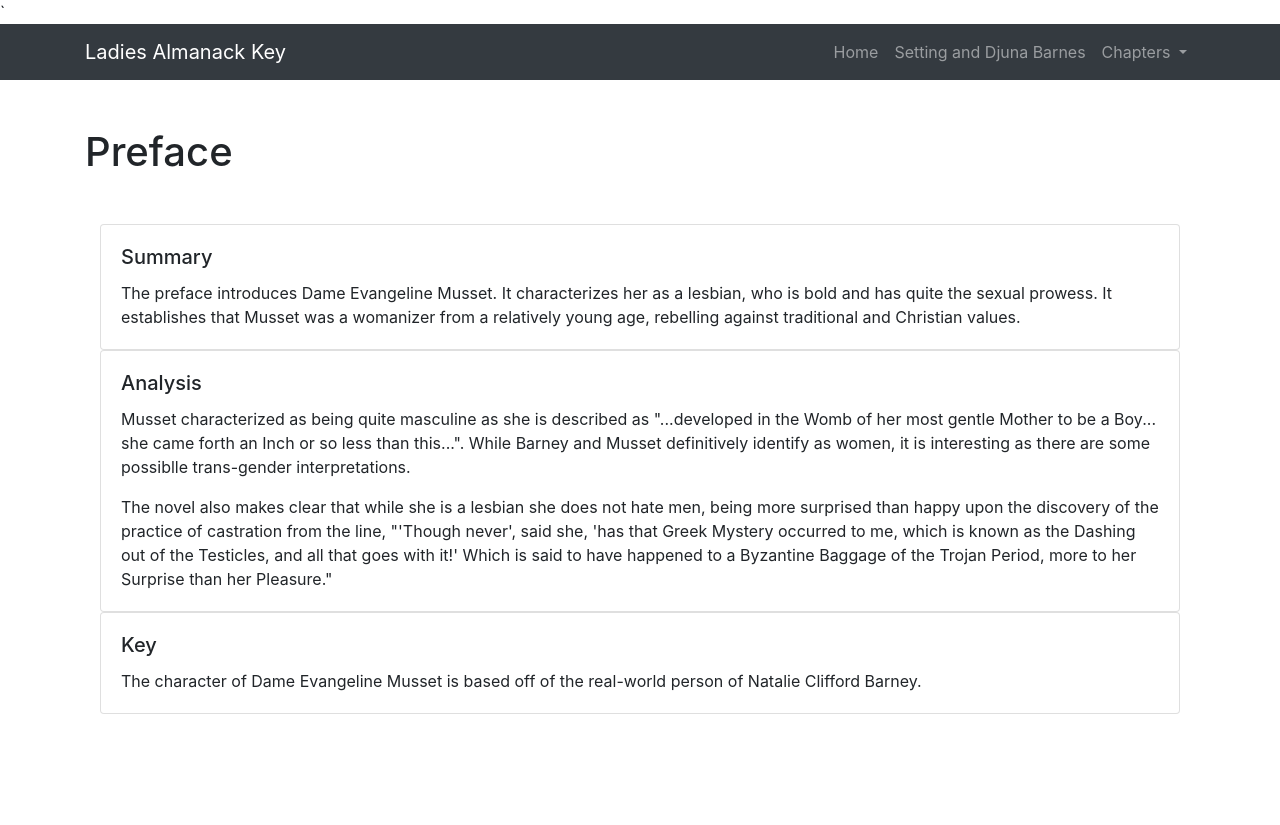
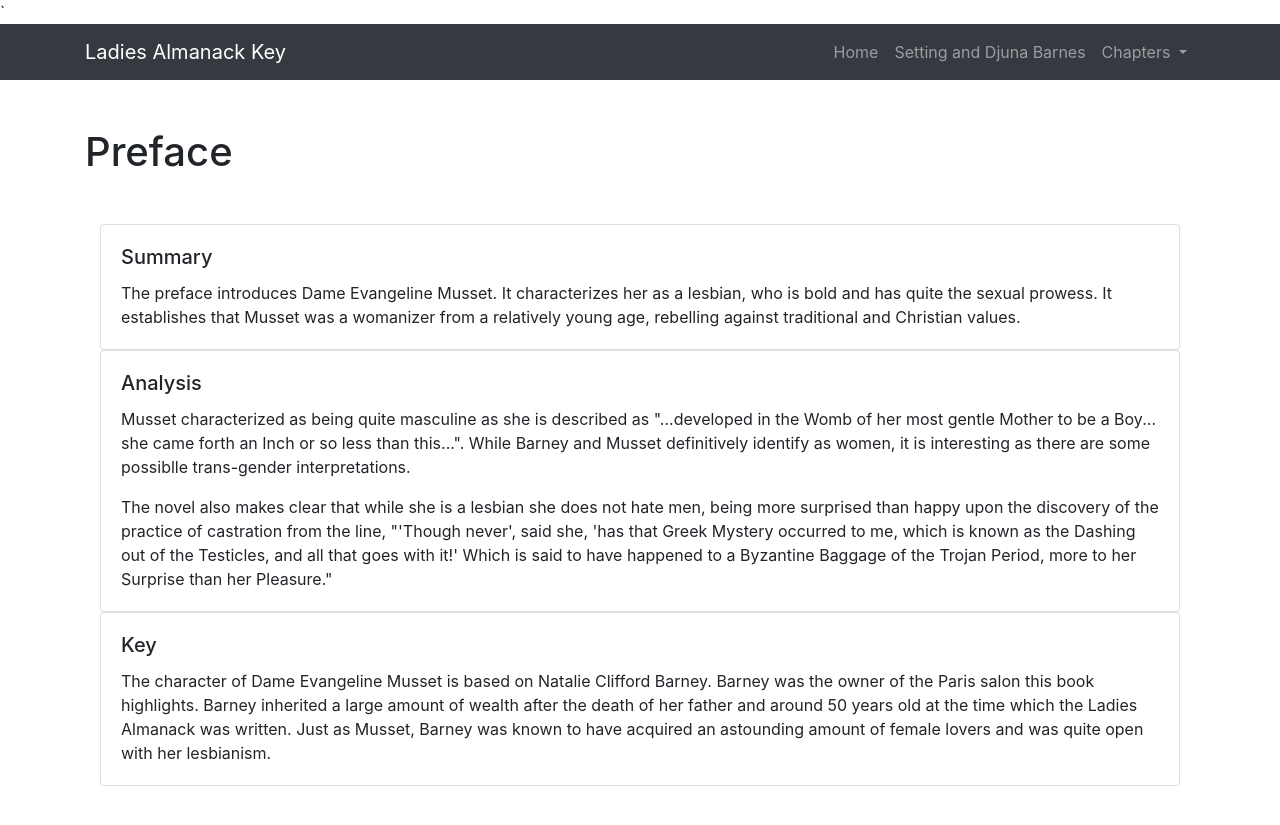
Before and after one commit to ns5ub/LadiesAlmanackGloss, a Jekyll site: the page built from _chapters/preface.md, in a window 1280 px wide. Shown: the top 825 px of the page. Built offline with Jekyll 4.4.1, drawn with Linux system fonts in a browser that asks for light colours; nearby versions of some CDN libraries; library files that are not in the unit come from our copies.

Commit message:
Update preface.md

```diff
--- a/_chapters/preface.md
+++ b/_chapters/preface.md
@@ -25,7 +25,7 @@ filename: _chapters/preface.html
       <div class="card">
           <div class="card-body">
                 <h5 class="card-title">Key</h5>
-                <p class="card-text"> The character of Dame Evangeline Musset is based off of the real-world person of Natalie Clifford Barney. </p>
+                <p class="card-text"> The character of Dame Evangeline Musset is based on Natalie Clifford Barney. Barney was the owner of the Paris salon this book highlights. Barney inherited a large amount of wealth after the death of her father and around 50 years old at the time which the Ladies Almanack was written. Just as Musset, Barney was known to have acquired an astounding amount of female lovers and was quite open with her lesbianism. </p>
           </div>
       </div>
 </div>
```
